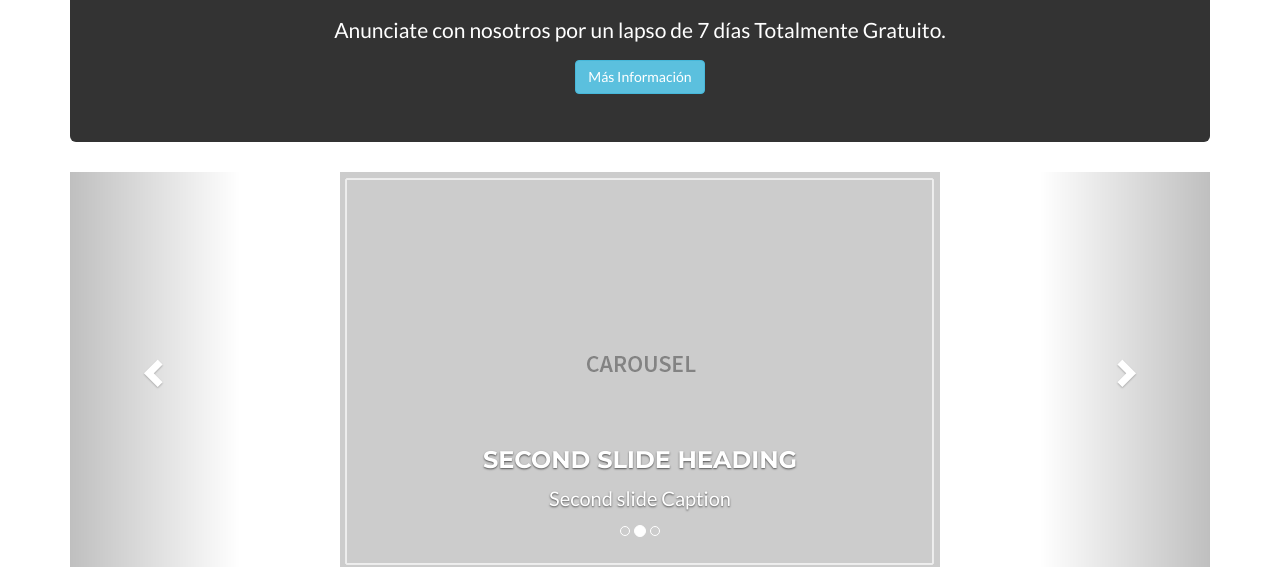
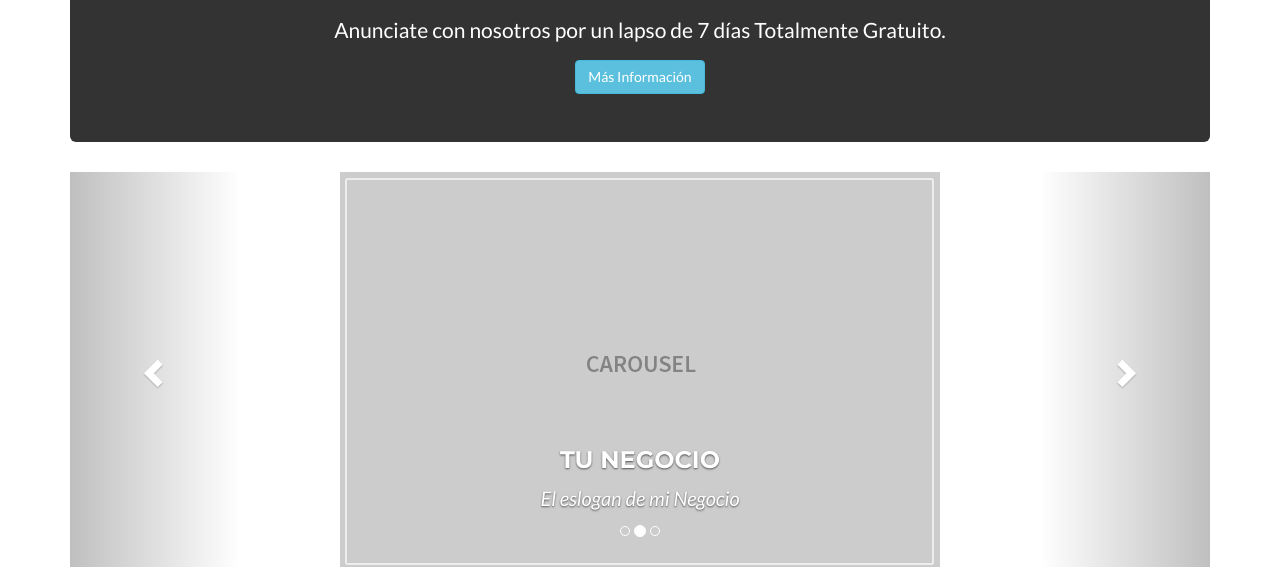
Before and after one commit to mordesignx/sanandrescholula, a website: page anunciate.html in a window 1280 px wide. Shown: the part 233-800 px from the top of the page. Drawn offline with nearby package versions, Linux system fonts and the light colour scheme.

Commit message:
carrousel

```diff
--- a/anunciate.html
+++ b/anunciate.html
@@ -94,20 +94,20 @@
       <div class="carousel-inner" role="listbox">
         <div class="item active"><img src="images/Carousel_Placeholder.png" alt="First slide image" class="center-block">
           <div class="carousel-caption">
-            <h3>First slide Heading</h3>
-            <p>First slide Caption</p>
+            <h3>Tu Negocio</h3>
+            <p><cite>El eslogan de mi Negocio</cite></p>
           </div>
         </div>
         <div class="item"><img src="images/Carousel_Placeholder.png" alt="Second slide image" class="center-block">
           <div class="carousel-caption">
-            <h3>Second slide Heading</h3>
-            <p>Second slide Caption</p>
+            <h3>Tu Negocio</h3>
+            <p><cite>El eslogan de mi Negocio</cite></p>
           </div>
         </div>
         <div class="item"><img src="images/Carousel_Placeholder.png" alt="Third slide image" class="center-block">
           <div class="carousel-caption">
-            <h3>Third slide Heading</h3>
-            <p>Third slide Caption</p>
+            <h3>Tu Negocio</h3>
+            <p><cite>El eslogan de mi Negocio</cite></p>
           </div>
         </div>
       </div>
```
